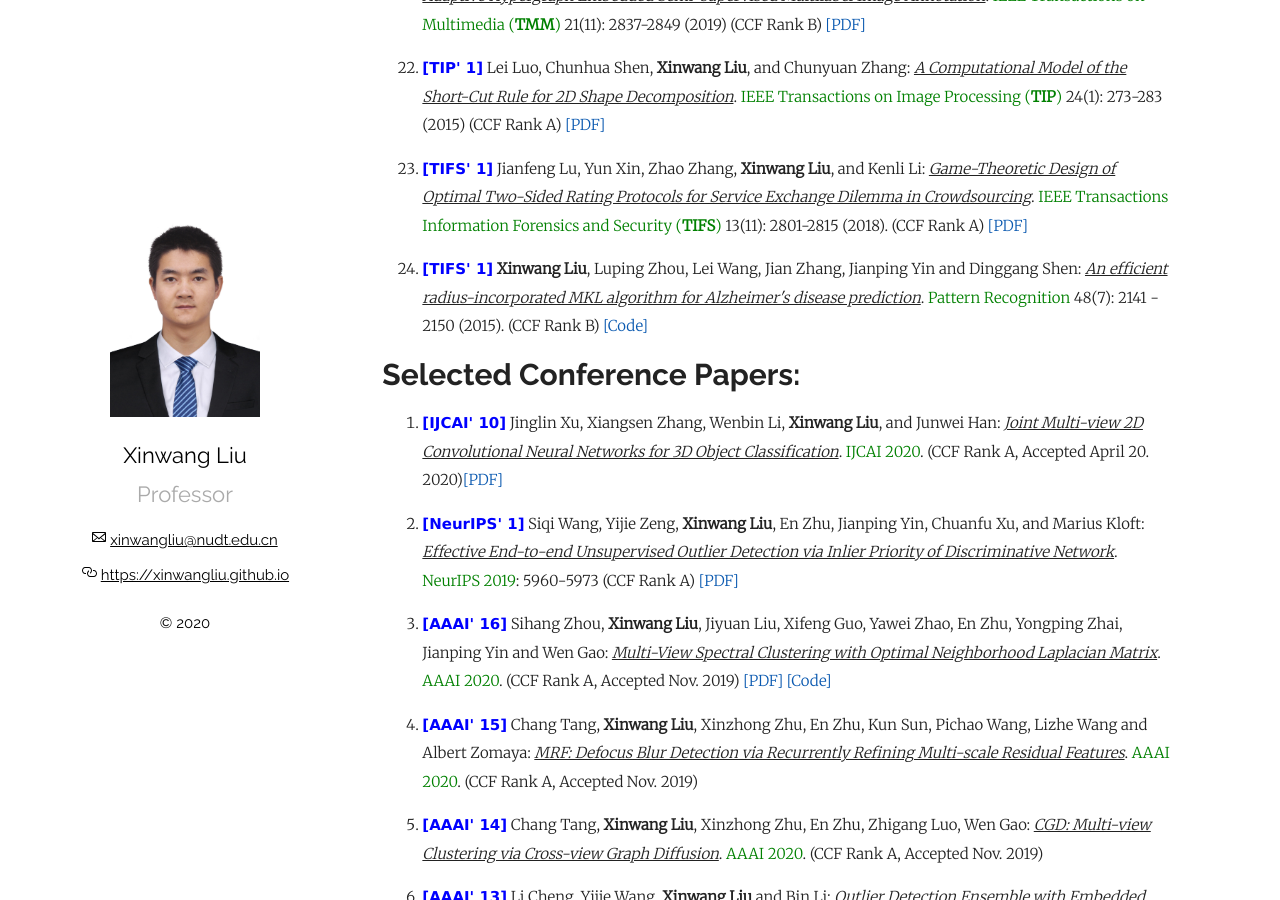
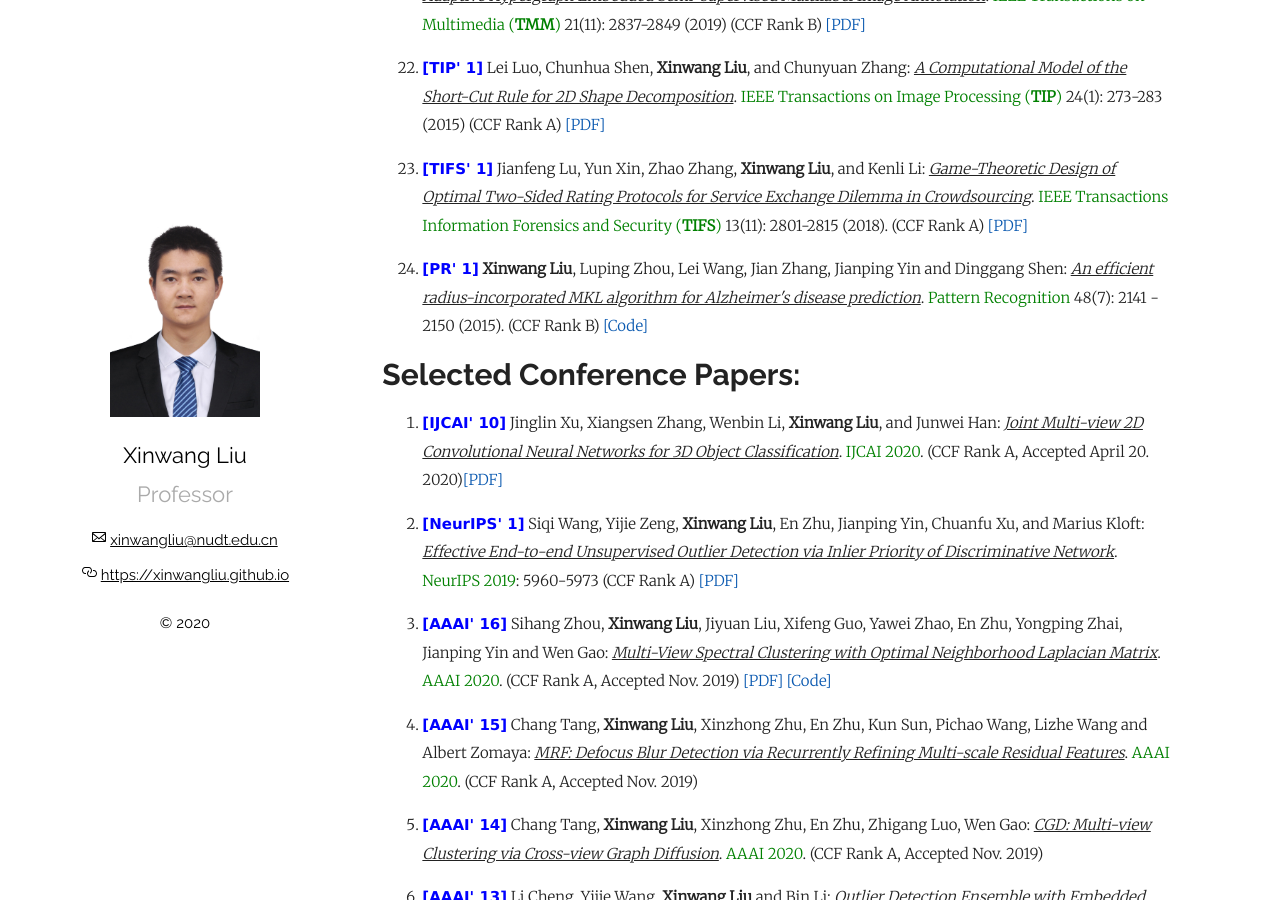
Before and after one commit to wx-liang/xinwangliu.github.io, a Jekyll site: the page built from index.md, in a window 1280 px wide and 900 px high, scrolled down 3220 px. Built offline with Jekyll 4.4.1, drawn with Linux system fonts in a browser that asks for light colours; our own code applies the rules of GitHub Pages for plain Markdown files.

Commit message:
Update index.md

```diff
--- a/index.md
+++ b/index.md
@@ -91,7 +91,7 @@
 
 <p style="margin-top: 8px;"><li><font face="verdana" color="blue"><b>[TIFS' 1]</b></font> Jianfeng Lu, Yun Xin, Zhao Zhang, <b>Xinwang Liu</b>, and Kenli Li: <i><u>Game-Theoretic Design of Optimal Two-Sided Rating Protocols for Service Exchange Dilemma in Crowdsourcing</u></i>. <font color="green">IEEE Transactions Information Forensics and Security (<b>TIFS</b>)</font> 13(11): 2801-2815 (2018). (CCF Rank A) <a href = "https://arxiv.org/pdf/1712.09848.pdf">[PDF]</a></li></p>
 
-<p style="margin-top: 8px;"><li><font face="verdana" color="blue"><b>[TIFS' 1]</b></font> <b>Xinwang Liu</b>,  Luping Zhou, Lei Wang, Jian Zhang, Jianping Yin and Dinggang Shen: <i><u>An efficient radius-incorporated MKL algorithm for Alzheimer's disease prediction</u></i>. <font color="green">Pattern Recognition
+<p style="margin-top: 8px;"><li><font face="verdana" color="blue"><b>[PR' 1]</b></font> <b>Xinwang Liu</b>,  Luping Zhou, Lei Wang, Jian Zhang, Jianping Yin and Dinggang Shen: <i><u>An efficient radius-incorporated MKL algorithm for Alzheimer's disease prediction</u></i>. <font color="green">Pattern Recognition
 </font> 48(7): 2141 - 2150 (2015). (CCF Rank B) <a href = "https://github.com/xinwangliu/Radius-incorporated-MKL-algorithm">[Code]</a></li></p>
 
 </ol>
```
